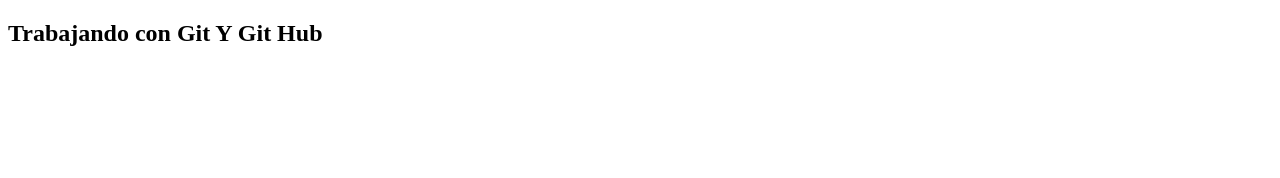
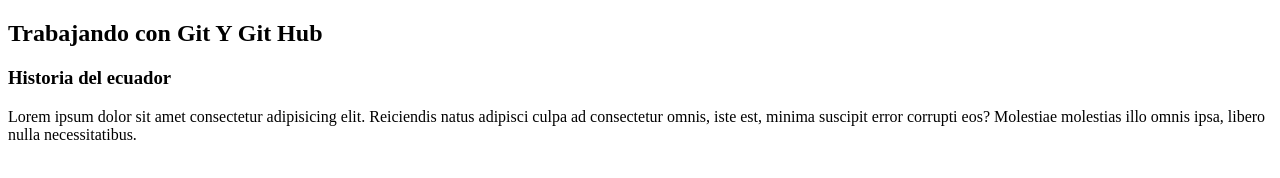
Before and after one commit to Chasi123/practica-Git, a plain HTML site: page pages/index.html in a window 1280 px wide. Drawn offline with Linux system fonts and the light colour scheme.

Commit message:
añadiendo div

```diff
--- a/pages/index.html
+++ b/pages/index.html
@@ -7,5 +7,11 @@
 </head>
 <body>
     <h2>Trabajando con Git Y Git Hub</h2>
+    <div>
+        <h3>Historia del ecuador</h3>
+        <p>
+            Lorem ipsum dolor sit amet consectetur adipisicing elit. Reiciendis natus adipisci culpa ad consectetur omnis, iste est, minima suscipit error corrupti eos? Molestiae molestias illo omnis ipsa, libero nulla necessitatibus.
+        </p>
+    </div>
 </body>
 </html>
```
